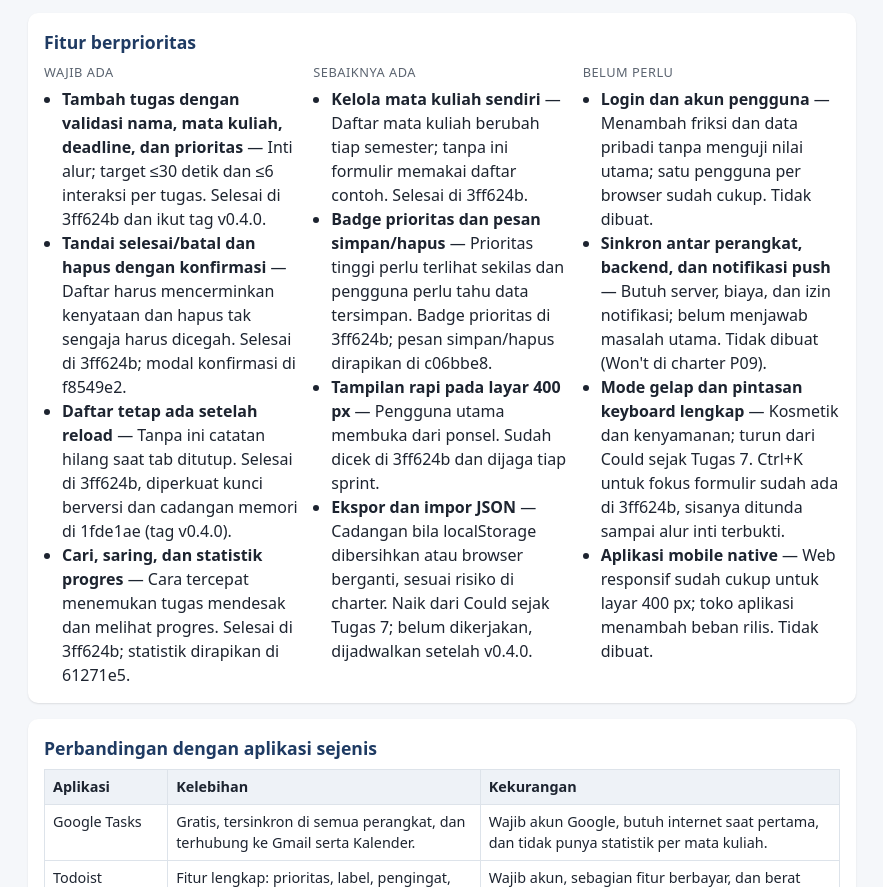
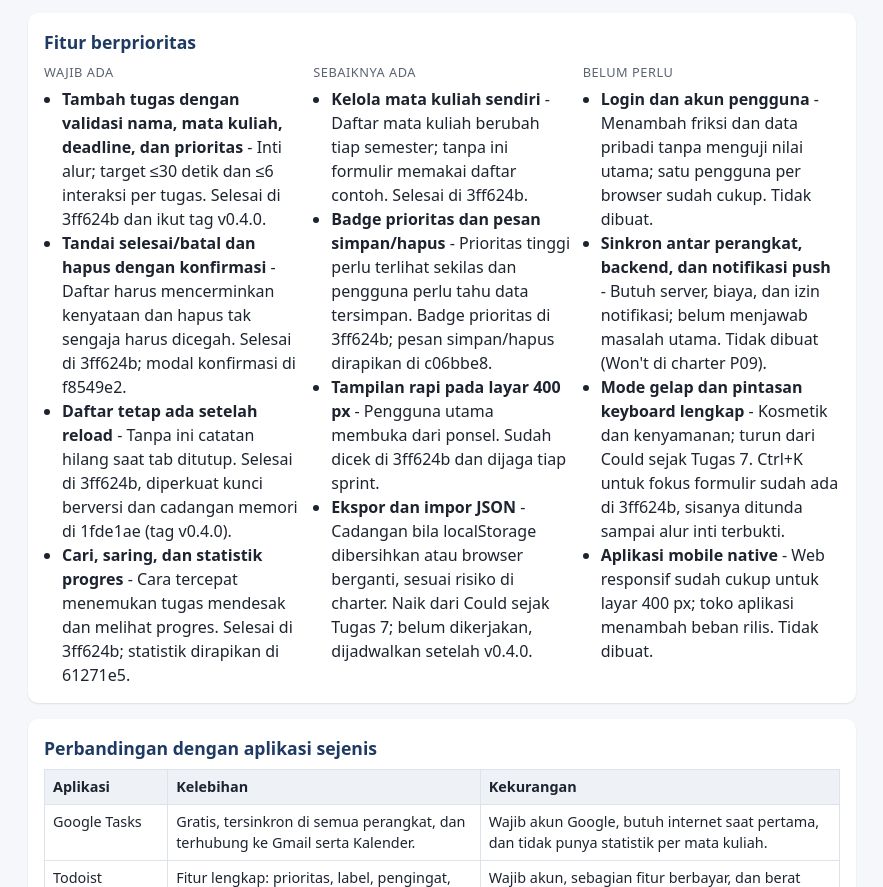
Before and after one commit to sayarizal501/ppv-project-akhir-5125500042, a plain HTML site: page docs/konsep/index.html in a window 1280 px wide. Shown: the part 1039-1926 px from the top of the page, without its empty margins (198-1081 px from the left). Drawn offline with Linux system fonts and the light colour scheme.

Commit message:
style: ganti em dash dengan tanda hubung

```diff
--- a/docs/konsep/index.html
+++ b/docs/konsep/index.html
@@ -3,7 +3,7 @@
 <head>
   <meta charset="utf-8">
   <meta name="viewport" content="width=device-width, initial-scale=1">
-  <title>Halaman Konsep Produk — Templat Tugas 7</title>
+  <title>Halaman Konsep Produk - Templat Tugas 7</title>
   <style>
     :root { --biru: #1f3b63; --aksen: #2f7de1; --abu: #5b6470; --merah: #b42318; --hijau: #1e7b4f; }
     * { box-sizing: border-box; }
--- a/docs/konsep/konsep.js
+++ b/docs/konsep/konsep.js
@@ -1,4 +1,4 @@
-// konsep.js — data konsep produk TugasKu untuk halaman konsep Tugas 7.
+// konsep.js - data konsep produk TugasKu untuk halaman konsep Tugas 7.
 // Status "selesai" menunjuk commit/tag di repositori ppv-project-akhir-5125500042.
 const KONSEP = {
   nama: 'TugasKu',
--- a/docs/konsep/tampil.js
+++ b/docs/konsep/tampil.js
@@ -1,4 +1,4 @@
-// tampil.js — merender KONSEP menjadi halaman dan memeriksa aturan Tugas 7. Tidak perlu diubah.
+// tampil.js - merender KONSEP menjadi halaman dan memeriksa aturan Tugas 7. Tidak perlu diubah.
 const $ = (s) => document.querySelector(s);
 const PRIORITAS = { wajib: 'Wajib ada', sebaiknya: 'Sebaiknya ada', belum: 'Belum perlu' };
 
@@ -33,7 +33,7 @@ function periksa(k) {
 }
 
 function tampil(k) {
-  document.title = `${k.nama} — Konsep Produk`;
+  document.title = `${k.nama} - Konsep Produk`;
   $('#nama').textContent = k.nama;
   $('#tagline').textContent = k.tagline;
 
@@ -54,7 +54,7 @@ function tampil(k) {
     const daftar = el('ul');
     k.fitur.filter((f) => f.prioritas === kode).forEach((f) => {
       const li = el('li');
-      li.append(el('strong', f.nama), document.createTextNode(' — ' + f.alasan));
+      li.append(el('strong', f.nama), document.createTextNode(' - ' + f.alasan));
       daftar.append(li);
     });
     kol.append(el('div', label, 'label'), daftar);
```
Also changed, not shown: 1 other file.
